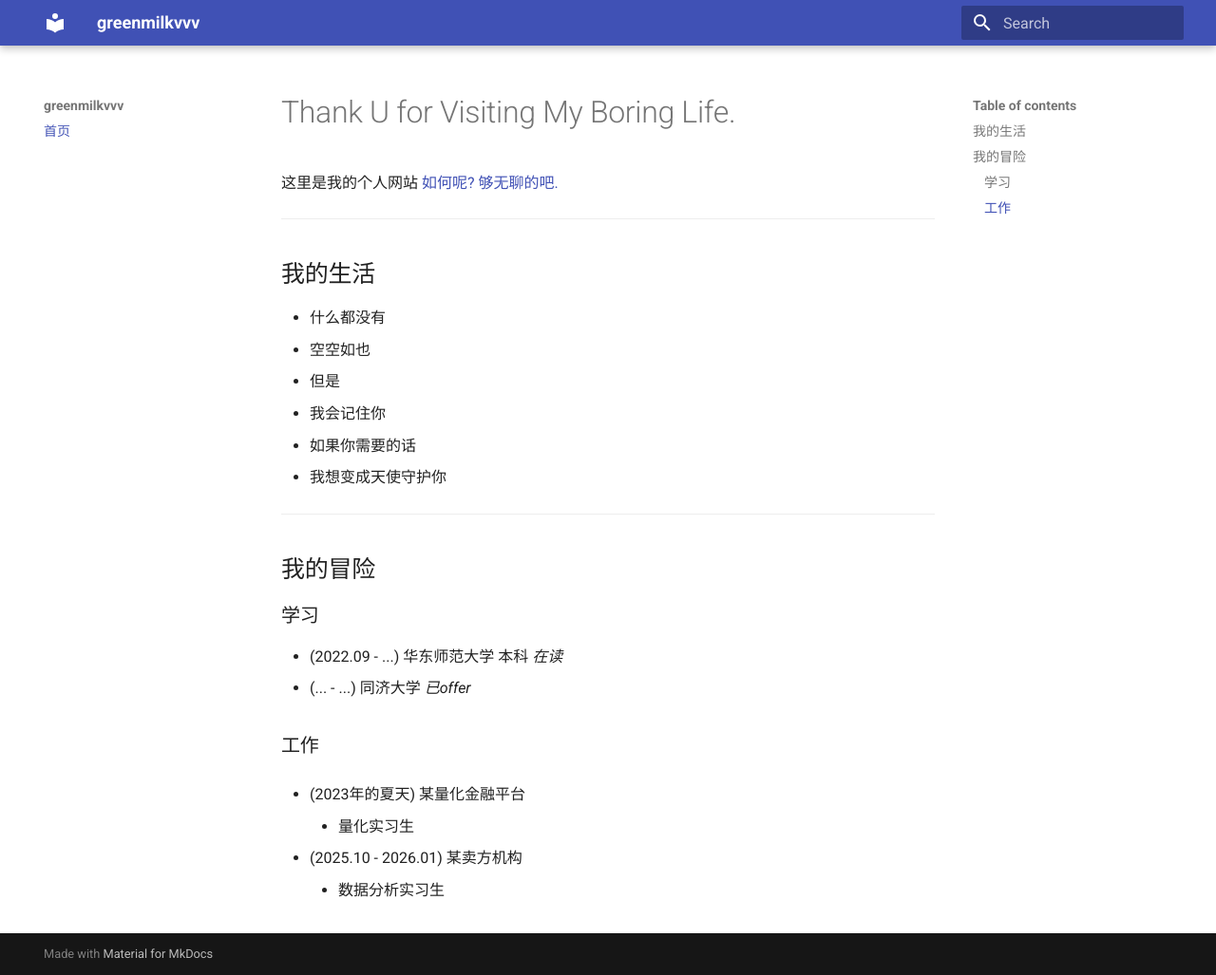
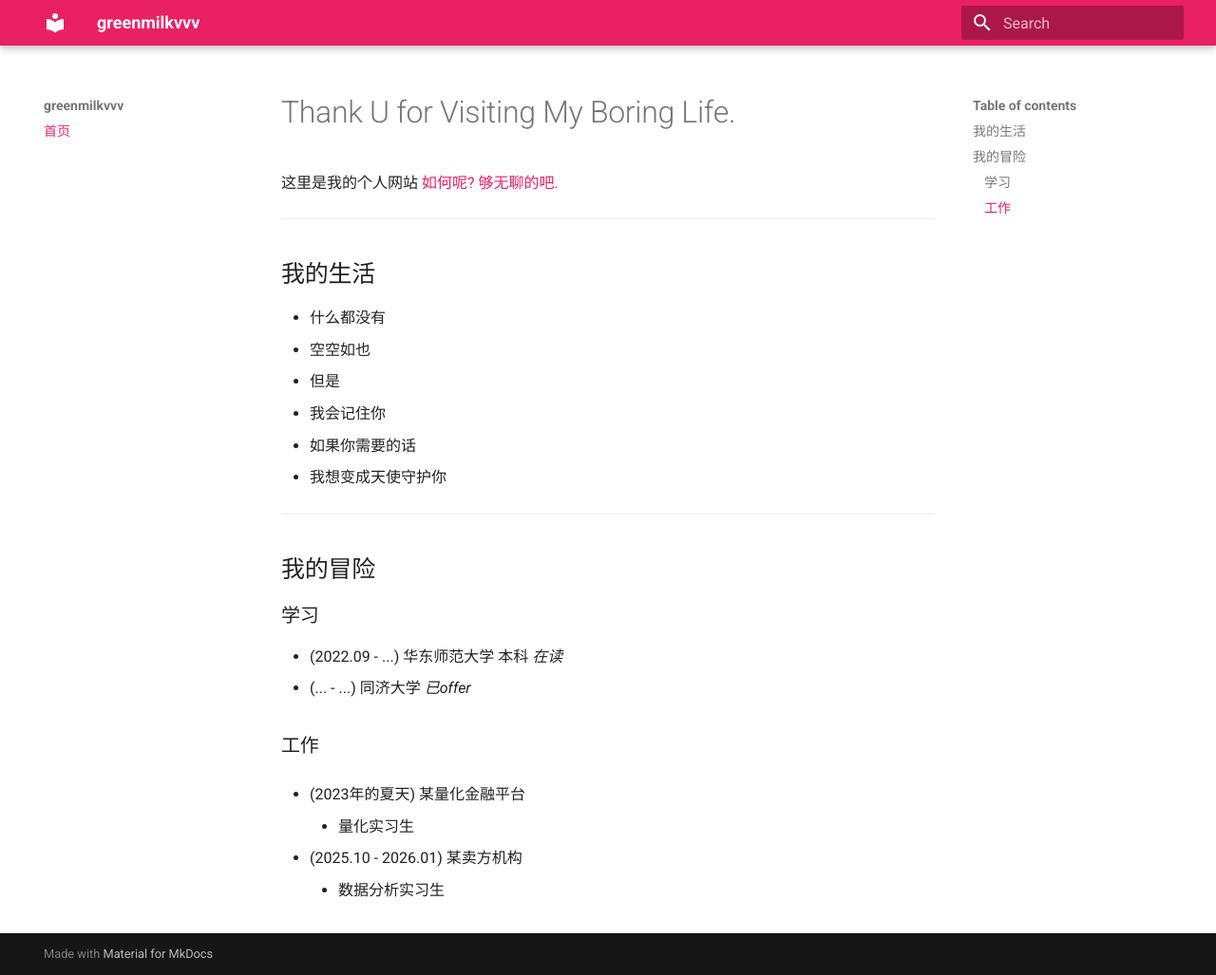
Before and after one commit to Greenmilkvvv/Greenmilkvvv.github.io, an MkDocs documentation site: the page built from docs/index.md, in a window 1280 px wide and 1027 px high. Shown: the whole window at 95% size. Built offline with MkDocs 1.6.1 and Material for MkDocs 9.7.7, drawn with Linux system fonts in a browser that asks for light colours.

Commit message:
change theme color

```diff
--- a/mkdocs.yml
+++ b/mkdocs.yml
@@ -4,6 +4,17 @@ site_url: https://Greenmilkvvv.github.io
 # 启用 Material 主题
 theme:
   name: material
+  palette:
+    # 浅色模式配色
+    - media: "(prefers-color-scheme: light)"
+      scheme: default
+      primary: pink # 主色调：控制顶栏、链接等颜色
+      accent: gray # 强调色：控制悬浮、按钮等交互元素颜色[citation:7]
+    # 深色模式配色
+    - media: "(prefers-color-scheme: dark)"
+      scheme: slate
+      primary: orange
+      accent: deep orange
 
   # 配置导航菜单
 nav:
```
Also changed, not shown: site/index.html, site/search/search_index.json.
